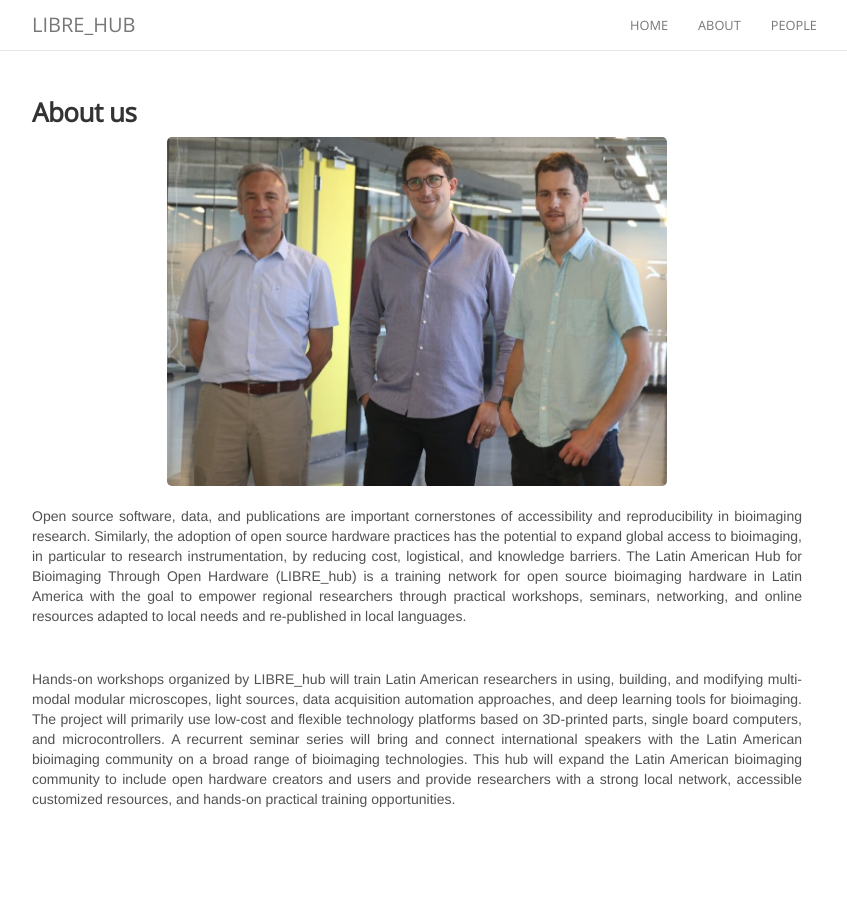
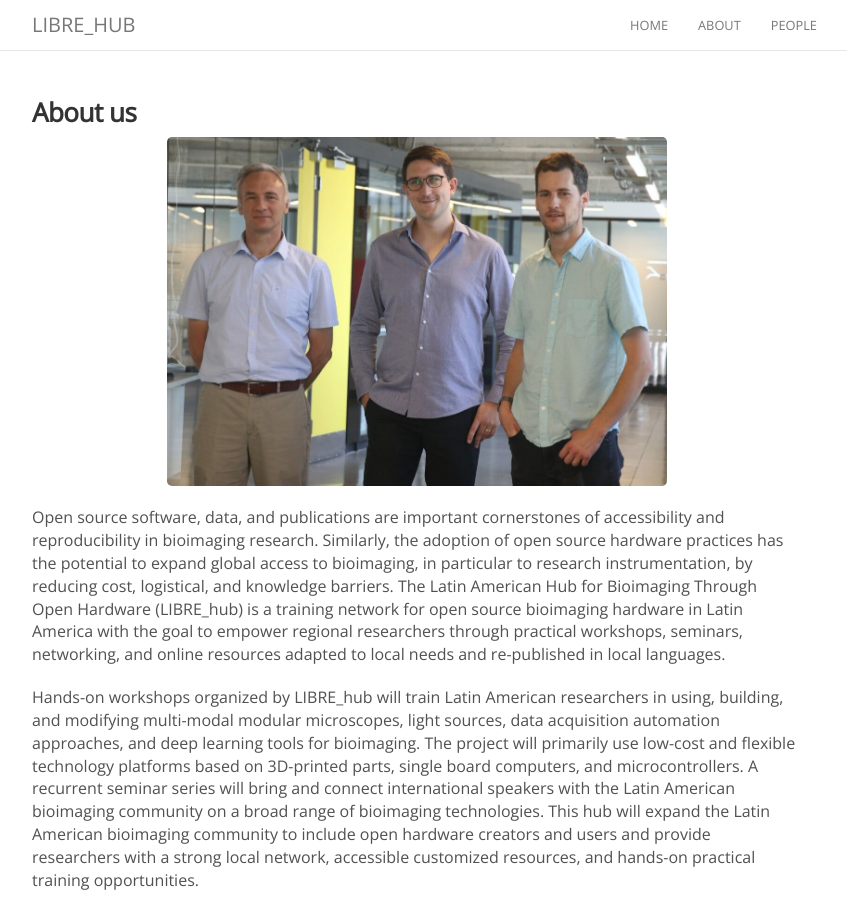
Before and after one commit to LIBREhub/LIBREhub.github.io, a Jekyll site: the page built from about.md, in a window 1280 px wide. Shown: the whole page, without its empty margins (223-1070 px from the left). Built offline with Jekyll 4.4.1, drawn with Linux system fonts in a browser that asks for light colours; nearby versions of some CDN libraries; comment, search, counter and statistics services are not loaded.

Commit message:
Update about.md

```diff
--- a/about.md
+++ b/about.md
@@ -9,5 +9,6 @@
   <img width="500" src="{{site.baseurl}}/images/people/LIBREHub_PIs.JPG" data-action="zoom">
 </center></figure>
 
-<div style="text-align: justify">Open source software, data, and publications are important cornerstones of accessibility and reproducibility in bioimaging research. Similarly, the adoption of open source hardware practices has the potential to expand global access to bioimaging, in particular to research instrumentation, by reducing cost, logistical, and knowledge barriers. The Latin American Hub for Bioimaging Through Open Hardware (LIBRE_hub) is a training network for open source bioimaging hardware in Latin America with the goal to empower regional researchers through practical workshops, seminars, networking, and online resources adapted to local needs and re-published in local languages.</div><br>
-<div style="text-align: justify">Hands-on workshops organized by LIBRE_hub will train Latin American researchers in using, building, and modifying multi-modal modular microscopes, light sources, data acquisition automation approaches, and deep learning tools for bioimaging. The project will primarily use low-cost and flexible technology platforms based on 3D-printed parts, single board computers, and microcontrollers. A recurrent seminar series will bring and connect international speakers with the Latin American bioimaging community on a broad range of bioimaging technologies. This hub will expand the Latin American bioimaging community to include open hardware creators and users and provide researchers with a strong local network, accessible customized resources, and hands-on practical training opportunities.</div>
+Open source software, data, and publications are important cornerstones of accessibility and reproducibility in bioimaging research. Similarly, the adoption of open source hardware practices has the potential to expand global access to bioimaging, in particular to research instrumentation, by reducing cost, logistical, and knowledge barriers. The Latin American Hub for Bioimaging Through Open Hardware (LIBRE_hub) is a training network for open source bioimaging hardware in Latin America with the goal to empower regional researchers through practical workshops, seminars, networking, and online resources adapted to local needs and re-published in local languages.
+
+Hands-on workshops organized by LIBRE_hub will train Latin American researchers in using, building, and modifying multi-modal modular microscopes, light sources, data acquisition automation approaches, and deep learning tools for bioimaging. The project will primarily use low-cost and flexible technology platforms based on 3D-printed parts, single board computers, and microcontrollers. A recurrent seminar series will bring and connect international speakers with the Latin American bioimaging community on a broad range of bioimaging technologies. This hub will expand the Latin American bioimaging community to include open hardware creators and users and provide researchers with a strong local network, accessible customized resources, and hands-on practical training opportunities.
```
